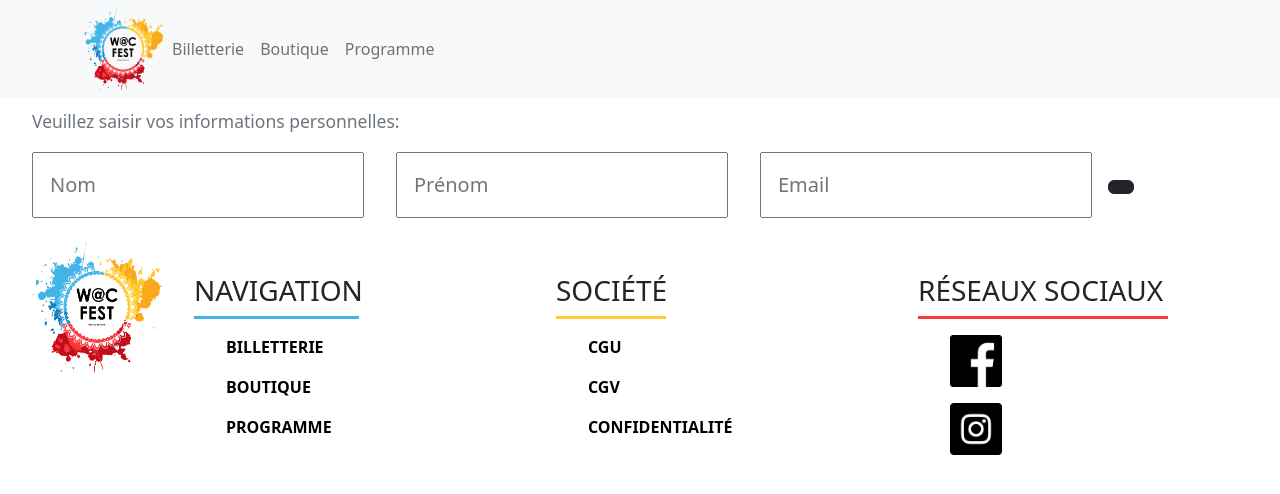
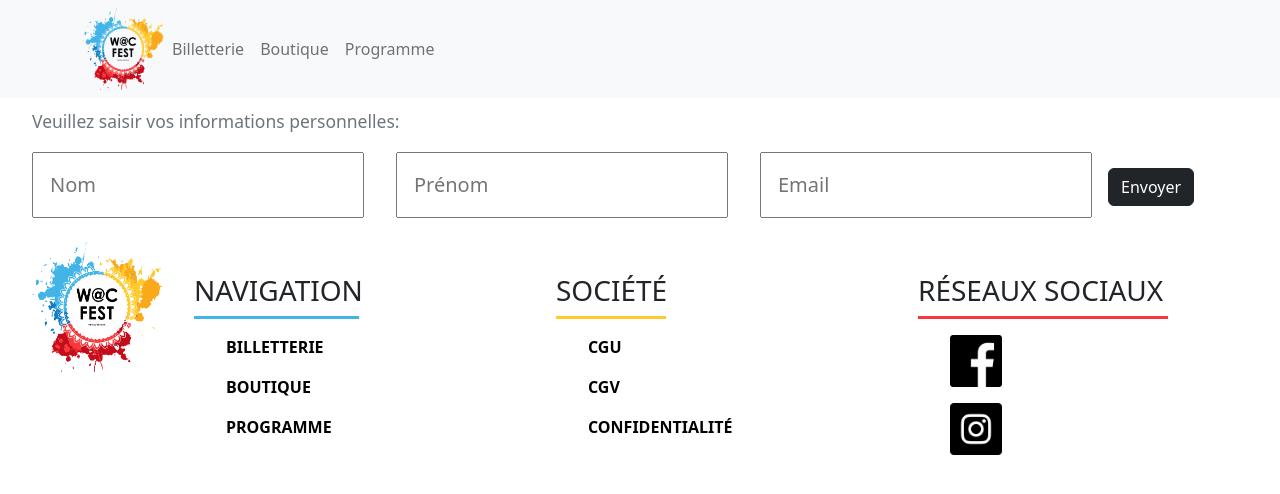
Before and after one commit to KevinJ-Dev/e-commerce-front, a React (Create React App) app in the folder wacfest_front/: page /ticket/premium/payment in a window 1280 px wide. Shown: the top 494 px of the page. Built offline with nearby package versions, Linux system fonts and the light colour scheme.

Commit message:
alert validate

```diff
--- a/wacfest_front/src/components/AlertValidate.js
+++ b/wacfest_front/src/components/AlertValidate.js
@@ -7,7 +7,7 @@ export default function AlertValidate() {
 
     if (show) {
         return (
-            <Alert variant="danger" onClose={() => setShow(false)} dismissible>
+            <Alert variant="light" onClose={() => setShow(false)} >
                 <Alert.Heading>Oh snap! You got an error!</Alert.Heading>
                 <p>
                     Change this and that and try again. Duis mollis, est non commodo
--- a/wacfest_front/src/components/FormPay.js
+++ b/wacfest_front/src/components/FormPay.js
@@ -3,27 +3,30 @@ import {useForm} from "react-hook-form";
 import Button from "react-bootstrap/Button";
 import {FormGroup, FormText} from "react-bootstrap";
 import AlertValidate from "./AlertValidate";
+import data from "bootstrap/js/src/dom/data";
 
 export default function FormValidate(){
-    const { register, handleSubmit, watch, formState: { errors } } = useForm();
+    const { register, handleSubmit, formState: { errors } } = useForm();
     const onSubmit = data => console.log(data);
 
-    console.log(watch("example"));
-
-
+    const handleClick = (e) => {
+        e.preventDefault();
+        console.log('The link was clicked.');
+    }
     return(
 
     <FormGroup className="form-control-lg">
         <FormText className='p-3'>Veuillez saisir vos informations personnelles:</FormText>
         <form onSubmit={handleSubmit(onSubmit)}>
             {/* register your input into the hook by invoking the "register" function */}
-        <input className="p-3 m-3"  {...register("example")} placeholder="Nom"/>
+        <input className="p-3 m-3"  {...register("lastname")} placeholder="Nom"/>
             {/* include validation with required or other standard HTML validation rules */}
         <input  className="p-3 m-3"{...register("name", { required: true })} placeholder="Prénom" />
             {/* errors will return when field validation fails  */}
             {errors.name && <span>Ce champ doit ếtre rempli </span>}
         <input className="p-3 m-3" {...register('email')} type="email" placeholder="Email" />
-            <Button type="submit" variant='dark' onClick={AlertValidate}/>
+
+            <Button type="submit" variant='dark' onClick={() => alert('Vous avez reçu un mail pour valider la transaction')}>Envoyer</Button>
         </form>
     </FormGroup>
     );
--- a/wacfest_front/src/components/HomeCard.js
+++ b/wacfest_front/src/components/HomeCard.js
@@ -16,7 +16,7 @@ export default function HomeCard({image}){
 
     const handleSubmit = event => {
         event.preventDefault();
-        navigate('/ticket');
+        navigate('/ticket/standard');
     };
 
     return (
```
